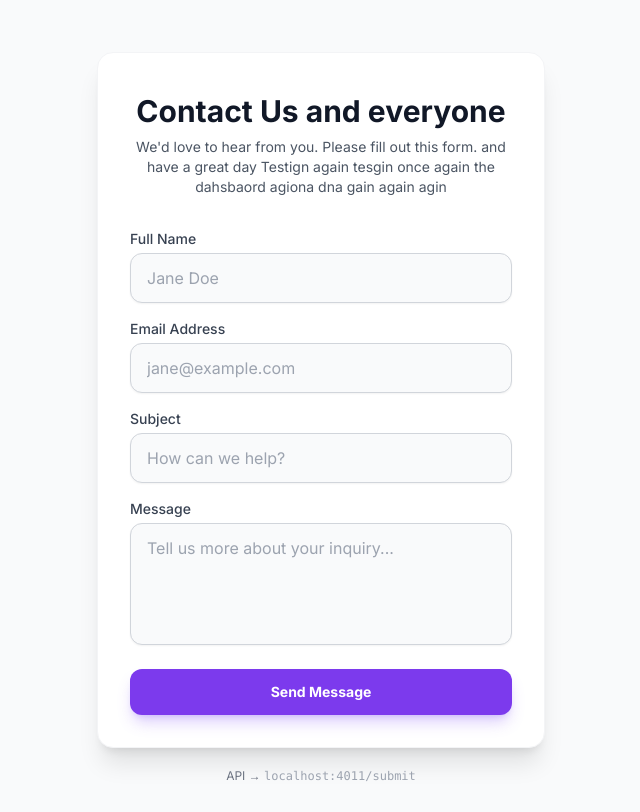
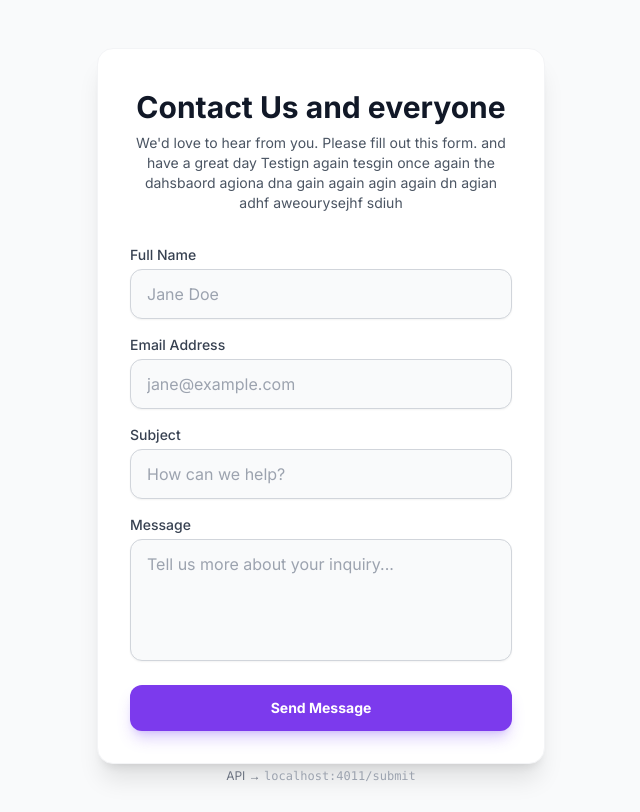
Before and after one commit to R-Pavan-2503/devops_agent_test_apps, a React (Vite) app in the folder apps/forms/frontend/: page / in a window 1280 px wide. Shown: the whole page, without its empty margins (319-959 px from the left). Built offline with nearby package versions, Linux system fonts and the light colour scheme; the HTML template or start-up script is replaced by a standard one.

Commit message:
testing v1 12 commit

```diff
--- a/apps/forms/frontend/src/App.jsx
+++ b/apps/forms/frontend/src/App.jsx
@@ -95,6 +95,7 @@ export default function App() {
             Testign again
             tesgin once again the dahsbaord
             agiona dna gain again agin
+            again dn agian adhf aweourysejhf sdiuh
           </p>
         </div>
 
```
